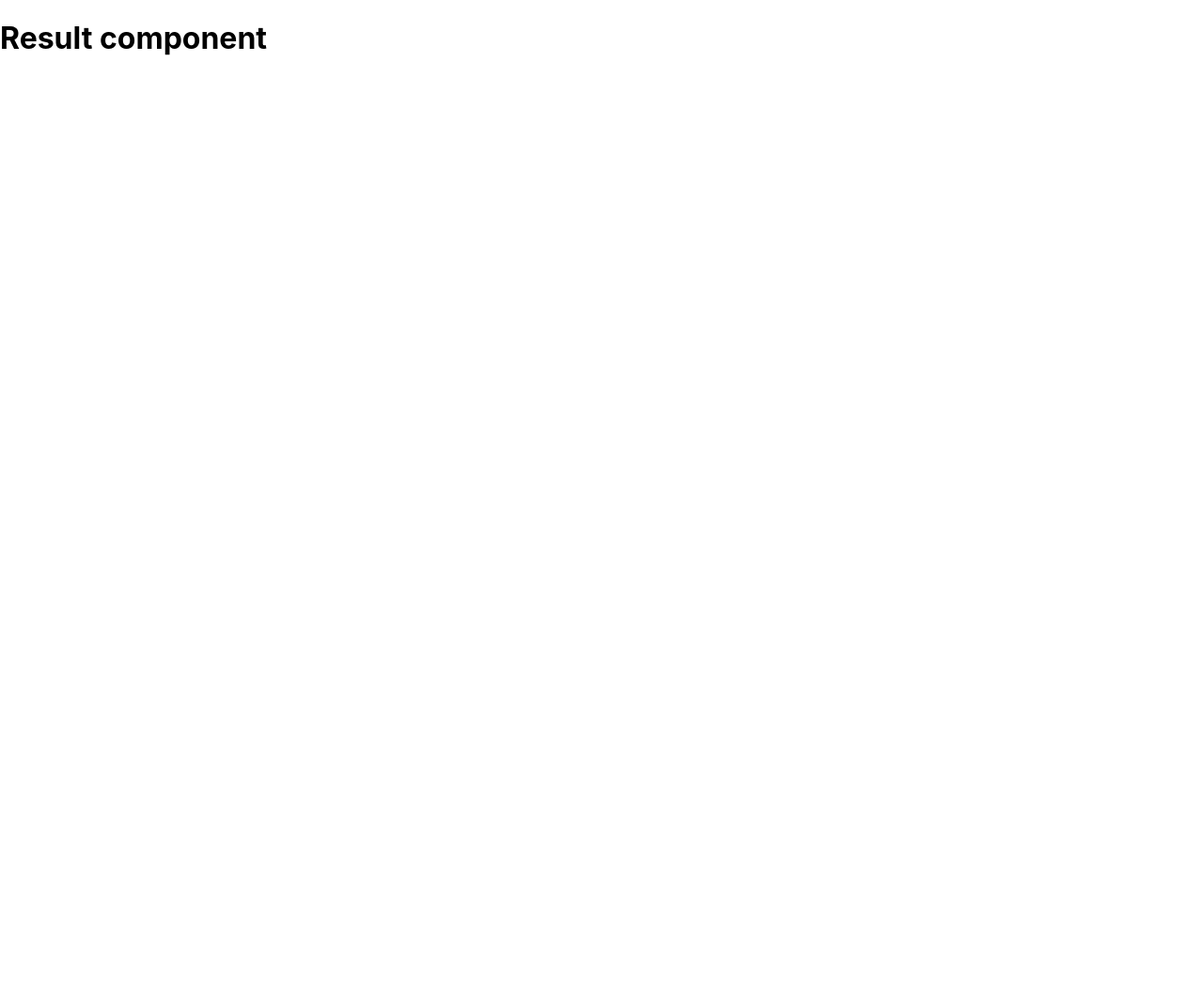
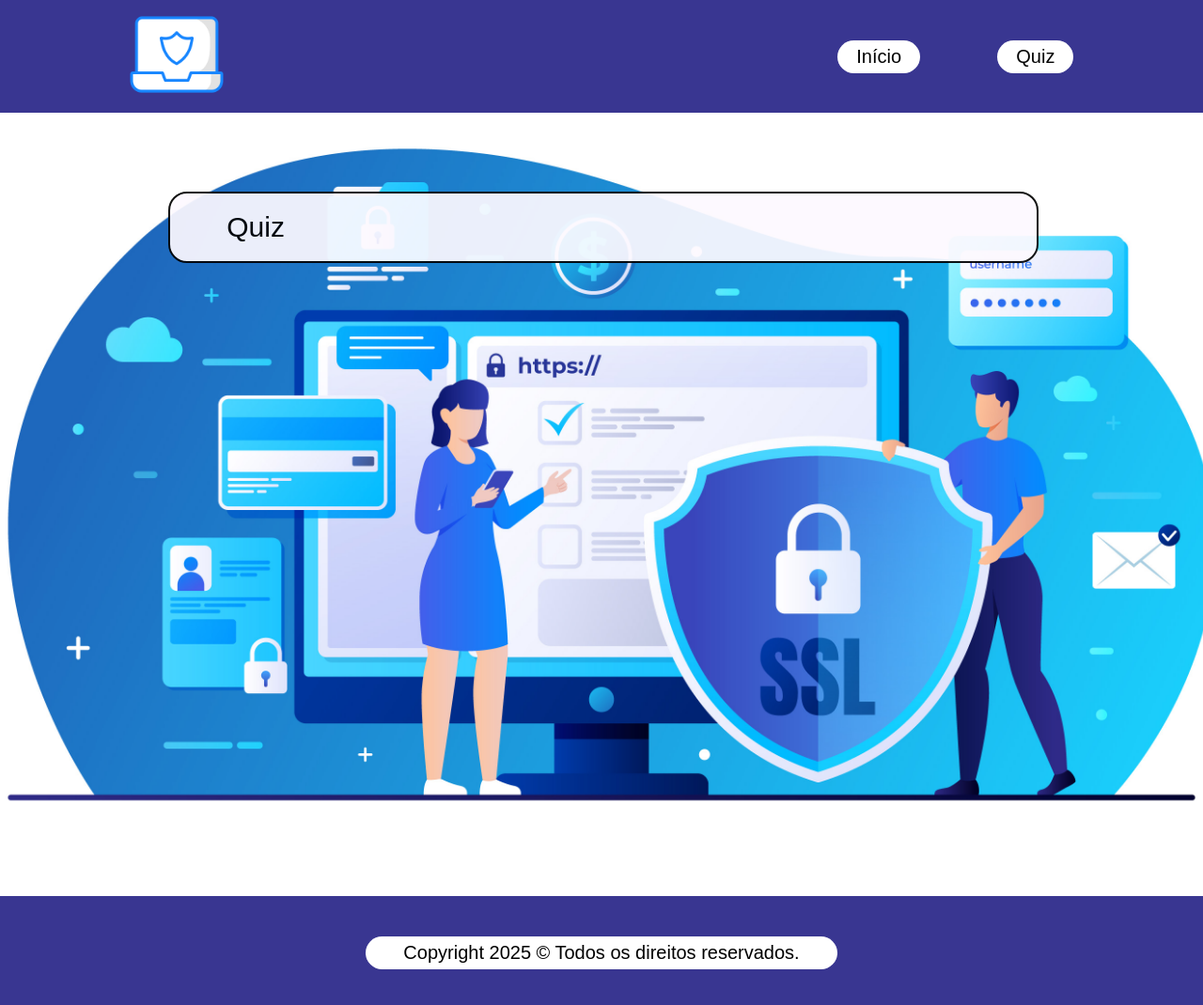
Before and after one commit to Robert-025/Projetos_UniDrummond, a React (Create React App) app in the folder PEX/react/client/: page /result in a window 1280 px wide. Shown: the top 1070 px of the page at 94% size. Before the commit the page ends 800 px from the top, so only its background shows below. Built offline with nearby package versions, Linux system fonts and the light colour scheme.

Commit message:
Criado Header e Footer como componente

```diff
--- a/PEX/react/client/package.json
+++ b/PEX/react/client/package.json
@@ -11,7 +11,7 @@
     "react": "^19.1.0",
     "react-dom": "^19.1.0",
     "react-redux": "^9.2.0",
-    "react-router-dom": "^7.5.1",
+    "react-router-dom": "^7.5.3",
     "react-scripts": "5.0.1",
     "web-vitals": "^2.1.4"
   },
--- a/PEX/react/client/src/components/App.js
+++ b/PEX/react/client/src/components/App.js
@@ -1,4 +1,7 @@
 import { Link } from 'react-router-dom';
+
+import Header from './Header.js';
+import Footer from './Footer.js';
 
 import '../styles/App.css';
 import Logo from '../img/logo.png'
@@ -6,19 +9,8 @@ import Logo from '../img/logo.png'
 export default function App() {
   return (
     <div className='body'>
-      <header>
-        <div class="content-cabecalho">
-            <div class="esquerdo-header">
-                <img src={Logo} alt="Logo do site"/>
-            </div>
-            <div class="direito-header">
-                <nav class="links-cabecalho">
-                    <a href="/">Início</a>
-                    <a href="/quiz">Quiz</a>
-                </nav>
-            </div>
-        </div>
-      </header>
+
+      <Header />
 
       <main className='main-home'>
         <div className="content">
@@ -74,13 +66,8 @@ export default function App() {
         </div>
       </main>
 
-      <footer>
-        <div class="background-direitos">
-            <p class="direitos">
-                Copyright 2025 © Todos os direitos reservados.
-            </p>
-        </div>
-      </footer>
+      <Footer />
+
     </div>
   );
 }
--- /dev/null
+++ b/PEX/react/client/src/components/Footer.js
@@ -0,0 +1,20 @@
+import React from 'react';
+
+import { Link } from 'react-router-dom';
+
+import '../styles/Components.css';
+import Logo from '../img/logo.png'
+
+export default function Footer(){
+    return(
+        <>
+            <footer>
+                <div className="background-direitos">
+                    <p className="direitos">
+                    Copyright 2025 © Todos os direitos reservados.
+                    </p>
+                </div>
+        </footer>
+        </>
+    )
+}
--- /dev/null
+++ b/PEX/react/client/src/components/Header.js
@@ -0,0 +1,26 @@
+import React from 'react';
+
+import { Link } from 'react-router-dom';
+
+import '../styles/Components.css';
+import Logo from '../img/logo.png'
+
+export default function Header(){
+    return(
+        <>
+            <header>
+                <div class="content-cabecalho">
+                    <div class="esquerdo-header">
+                        <img src={Logo} alt="Logo do site"/>
+                    </div>
+                    <div class="direito-header">
+                        <nav class="links-cabecalho">
+                            <a href="/">Início</a>
+                            <a href="/quiz">Quiz</a>
+                        </nav>
+                    </div>
+                </div>
+            </header>
+        </>
+    )
+}
--- a/PEX/react/client/src/components/Quiz.js
+++ b/PEX/react/client/src/components/Quiz.js
@@ -1,5 +1,7 @@
 import React from 'react';
 import Questions from './Questions.js';
+import Header from './Header.js';
+import Footer from './Footer.js';
 
 import { Link } from 'react-router-dom';
 
@@ -9,19 +11,8 @@ import Logo from '../img/logo.png'
 export default function Quiz(){
     return(
         <div className='body'>
-        <header>
-          <div className="content-cabecalho">
-            <div className="esquerdo-header">
-              <img src={Logo} alt="Logo do site" />
-            </div>
-            <div className="direito-header">
-              <nav className="links-cabecalho">
-                <a href="/">Início</a>
-                <a href="/quiz">Quiz</a>
-              </nav>
-            </div>
-          </div>
-        </header>
+
+        <Header />
 
         <main className='main-quiz'>
           <div className="content">
@@ -37,13 +28,8 @@ export default function Quiz(){
           </div>
         </main>
 
-        <footer>
-          <div className="background-direitos">
-            <p className="direitos">
-              Copyright 2025 © Todos os direitos reservados.
-            </p>
-          </div>
-        </footer>
+        <Footer />
+
       </div>
     );
 }
--- a/PEX/react/client/src/components/Result.js
+++ b/PEX/react/client/src/components/Result.js
@@ -1,11 +1,32 @@
 import React from 'react';
+import Header from './Header.js';
+import Footer from './Footer.js';
+
+import { Link } from 'react-router-dom';
+
+import '../styles/Result.css';
+import Logo from '../img/logo.png'
 
 export default function Result(){
     return(
-        <>
-            <div>
-                <h1>Result component</h1>
-            </div>
-        </>
+        <div className='body'>
+
+            <Header />
+
+            <main className='main-quiz'>
+                <div className="content">
+                    <div className="espaco-titulo">
+                        <div className="titulo">
+                            <h1>Quiz</h1>
+                        </div>
+                    </div>
+
+                    <div className="espaco-vazio"></div>
+                </div>
+            </main>
+
+            <Footer />
+
+        </div>
     );
 }
--- /dev/null
+++ b/PEX/react/client/src/styles/Components.css
@@ -0,0 +1,96 @@
+/*---------- CABEÇALHO ---------- */
+
+.body{
+    display: flex;
+    flex-direction: column;
+    font-family: 'PT Sans', sans-serif;
+    font-weight: 400;
+}
+
+header{
+    width: 100%;
+    height: 120px;
+    background-color: #393691;
+    display: flex;
+    justify-content: center;
+    /* margin-bottom: 100px; */
+}
+
+.content-cabecalho{
+    /* background-color: aqua; */
+    height: 100%;
+    width: 78.5%;
+    display: flex;
+    align-items: center;
+    justify-content: space-between;
+}
+.esquerdo-header img{
+    width: 100px;
+    height: 100px;
+}
+
+.direito-header{
+    width: 25%;
+    height: 100%;
+    display: flex;
+    /* background-color: blueviolet; */
+    align-items: center;
+    justify-content: space-between;
+}
+
+.links-cabecalho{
+    width: 100%;
+    height: 100%;
+    display: flex;
+    /* background-color: blueviolet; */
+    align-items: center;
+    justify-content: space-between;
+}
+
+.links-cabecalho a{
+    color: #000;
+    text-decoration: none;
+    font-size: 20px;
+    background-color: #fff;
+    padding-top: 6px;
+    padding-bottom: 6px;
+    padding-right: 20px;
+    padding-left: 20px;
+    border-radius: 40px;
+}
+
+.links-cabecalho a:hover{
+    text-decoration: underline;
+}
+
+/*---------- RODAPE ---------- */
+
+footer{
+    width: 100%;
+    height: 120px;
+    background-color: #393691;
+    display: flex;
+    justify-content: center;
+    /* margin-top: 80px; */
+}
+
+.background-direitos{
+    display: flex;
+    justify-content: center;
+    align-items: center;
+}
+
+.direitos{
+    color: #000;
+    text-decoration: none;
+    font-size: 20px;
+    background-color: #fff;
+    display: flex;
+    justify-content: center;
+    align-items: center;
+    padding-right: 40px;
+    padding-left: 40px;
+    padding-top: 6px;
+    padding-bottom: 6px;
+    border-radius: 40px;
+}
--- a/PEX/react/client/src/styles/Result.css
+++ b/PEX/react/client/src/styles/Result.css
@@ -0,0 +1,96 @@
+.main-quiz{
+    width: 100%;
+    height: 784px;
+    background-image: url("../img/6505028.jpg");
+    background-size: 1450px;
+    background-repeat: no-repeat;
+    background-position: center;
+    display: flex;
+    justify-content: center;
+    font-size: 18px;
+}
+
+.content{
+    width: 72%;
+    height: 100%;
+    /* background-color: aqua; */
+    display: grid;
+}
+
+.espaco-titulo{
+    width: 100%;
+    height: 160px;
+    /* background-color: blue; */
+    display: grid;
+}
+
+.titulo{
+    width: 100%;
+    height: 72px;
+    background-color: #fdf9ff;
+    align-self: flex-end;
+    border-radius: 20px;
+    border-color: #000;
+    border-style: solid;
+    border-width: 2px;
+    font-size: 30px;
+    display: flex;
+    align-items: center;
+    opacity: 92%;
+}
+
+.titulo h1{
+    padding-left: 60px;
+    font-size: 30px;
+    text-decoration: none;
+    font-weight: 400;
+}
+
+.espaco-pergunta{
+    width: 100%;
+    height: 445px;
+    /* background-color: blue; */
+    display: grid;
+}
+
+.conteudo-pergunta{
+    width: 100%;
+    height: 380px;
+    background-color: #fdf9ff;
+    border-radius: 20px;
+    border-color: #000;
+    border-style: solid;
+    border-width: 2px;
+    font-size: 18px;
+    justify-items: center;
+    align-content: center;
+    align-self: end;
+    opacity: 92%;
+}
+
+.pergunta{
+    width: 87%;
+    height: auto;
+    display: grid;
+    align-content: space-evenly;
+    justify-items: start;
+}
+
+.pergunta h2{
+    margin: 0px 0px 40px 0px;
+    font-size: 18px;
+    text-decoration: none;
+    font-weight: 400;
+}
+
+label{
+    font-size: 18px;
+    text-decoration: none;
+    font-weight: 400;
+}
+
+.espaco-vazio{
+    width: 100%;
+    height: 178px;
+    /* background-color: chartreuse; */
+}
```
Also changed, not shown: 1 other file (tests, documents, lock files or other folders).
